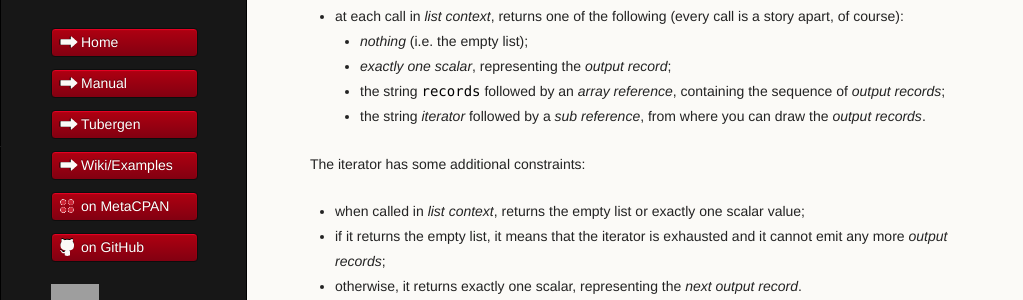
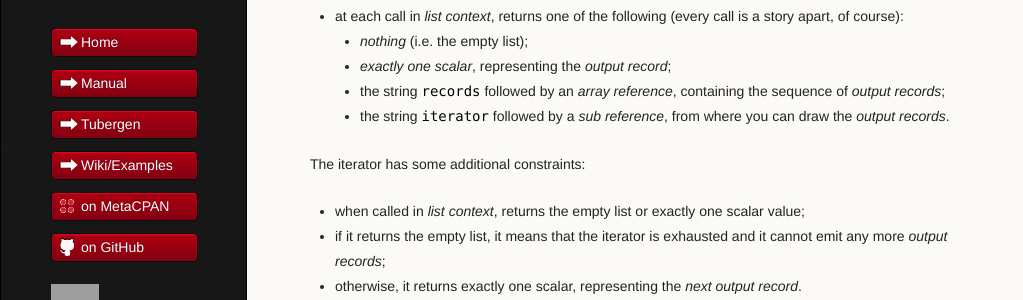
Before and after one commit to polettix/Data-Tubes, a Jekyll site: the page built from manual.md, in a window 1280 px wide and 900 px high, scrolled down 1134 px. Shown: the part 150-450 px from the top of the window, without its empty margins (0-1023 px from the left). Built offline with Jekyll 4.4.1, drawn with Linux system fonts in a browser that asks for light colours; comment, search, counter and statistics services are not loaded; grey boxes are pictures that could not be loaded.

```diff
--- a/manual.md
+++ b/manual.md
@@ -54,7 +54,7 @@ call is a story apart, of course):
     - _exactly one scalar_, representing the _output record_;
     - the string `records` followed by an _array reference_, containing
       the sequence of _output records_;
-    - the string _iterator_ followed by a _sub reference_, from where you
+    - the string `iterator` followed by a _sub reference_, from where you
       can draw the _output records_.
 
 The iterator has some additional constraints:
```
